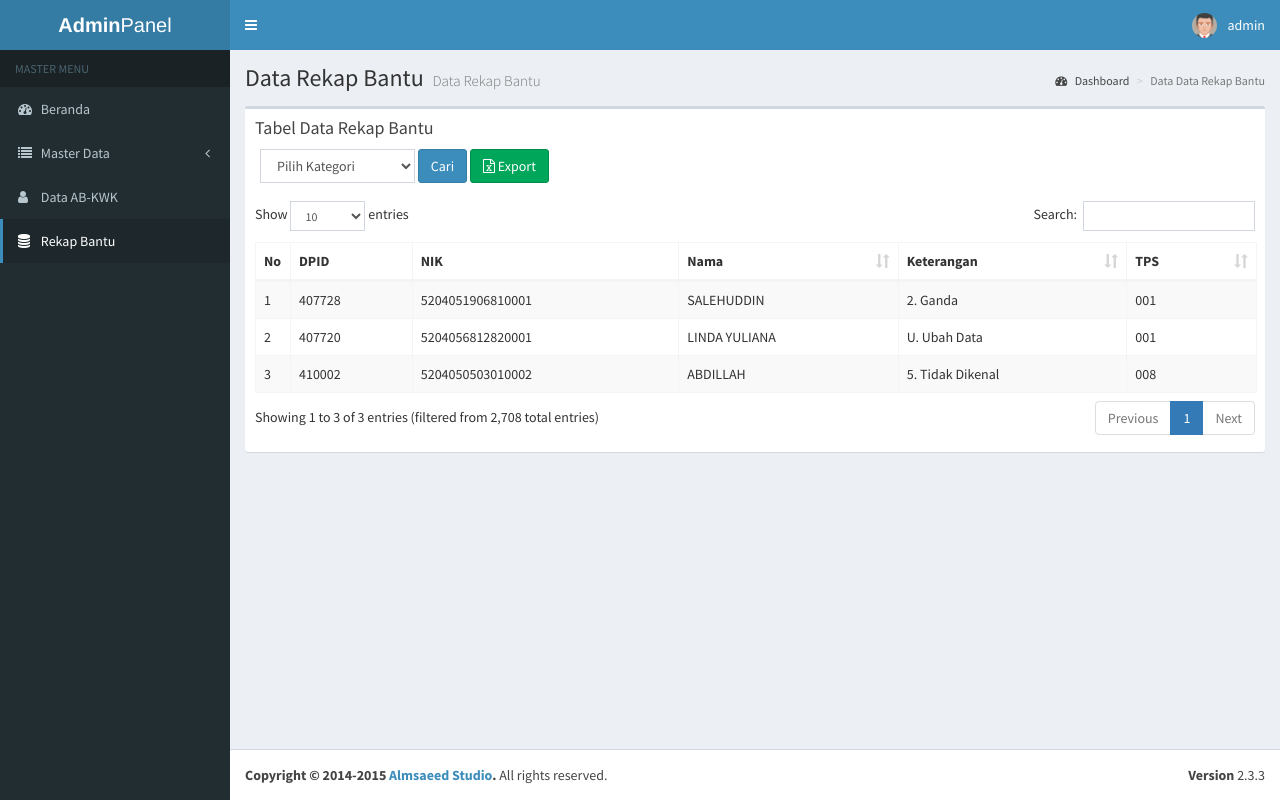
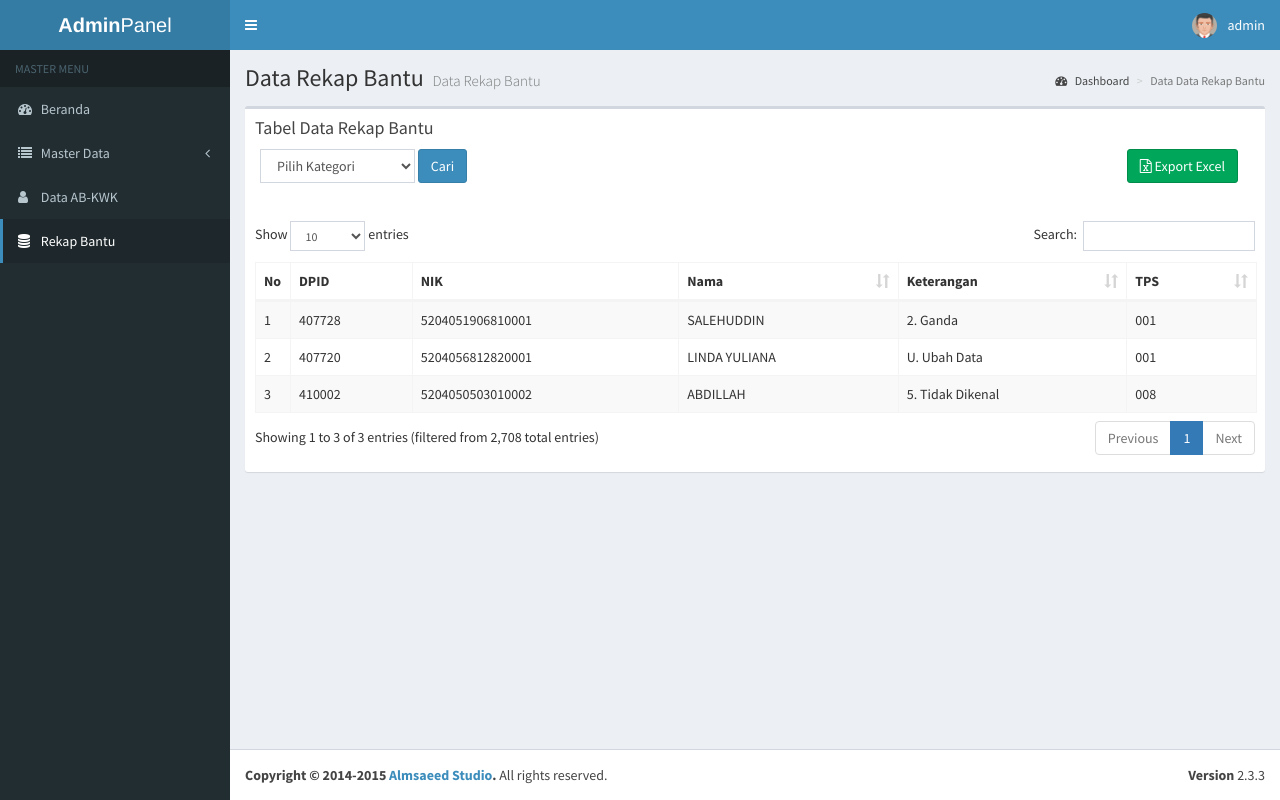
Before and after one commit to erwinmardinata/kpu, a CodeIgniter app: page /phpmail/index.php/Tms in a window 1280 px wide. Run offline with CodeIgniter, Linux system fonts and the light colour scheme; a user stored in the database is signed in; data comes from the database, SQL or seed files in the repository; some libraries are stand-ins or nearby versions; some web fonts are replaced.

Commit message:
update laporan
laporan excel untuk yang sudah dimodifikasi

```diff
--- a/application/modules/Tms/controllers/Tms.php
+++ b/application/modules/Tms/controllers/Tms.php
@@ -346,4 +346,246 @@ class Tms extends Back_controller {
 
 	}
 
+
+	function excel() {
+		// Load plugin PHPExcel nya
+		include APPPATH.'libraries/PHPExcel/PHPExcel.php';
+
+		// Panggil class PHPExcel nya
+		$excel = new PHPExcel();
+
+		// Settingan awal fil excel
+		$excel->getProperties()->setCreator('Somad Teknologi')
+					 ->setLastModifiedBy('Somad Teknologi')
+					 ->setTitle("Jagung")
+					 ->setSubject("Jagung")
+					 ->setDescription("Laporan Jagung")
+					 ->setKeywords("Krabat Sumbawa");
+		//mengatur background
+		$backgroound = array(
+		  'fill' => array(
+			'type' => PHPExcel_Style_Fill::FILL_SOLID,
+			'color' => array(
+			  'rgb' => '99FFFF'
+			)
+		  ),
+		  'font' => array('bold' => true), // Set font nya jadi bold
+		  'alignment' => array(
+			'horizontal' => PHPExcel_Style_Alignment::HORIZONTAL_CENTER, // Set text jadi ditengah secara horizontal (center)
+			'vertical' => PHPExcel_Style_Alignment::VERTICAL_CENTER // Set text jadi di tengah secara vertical (middle)
+		  ),
+		  'borders' => array(
+			'top' => array('style'  => PHPExcel_Style_Border::BORDER_THIN), // Set border top dengan garis tipis
+			'right' => array('style'  => PHPExcel_Style_Border::BORDER_THIN),  // Set border right dengan garis tipis
+			'bottom' => array('style'  => PHPExcel_Style_Border::BORDER_THIN), // Set border bottom dengan garis tipis
+			'left' => array('style'  => PHPExcel_Style_Border::BORDER_THIN) // Set border left dengan garis tipis
+		  )
+		);
+
+		// Buat sebuah variabel untuk menampung pengaturan style dari header tabel
+		$style_col = array(
+		  'font' => array('bold' => true), // Set font nya jadi bold
+		  'alignment' => array(
+			'horizontal' => PHPExcel_Style_Alignment::HORIZONTAL_CENTER, // Set text jadi ditengah secara horizontal (center)
+			'vertical' => PHPExcel_Style_Alignment::VERTICAL_CENTER // Set text jadi di tengah secara vertical (middle)
+		  ),
+		  'borders' => array(
+			'top' => array('style'  => PHPExcel_Style_Border::BORDER_THIN), // Set border top dengan garis tipis
+			'right' => array('style'  => PHPExcel_Style_Border::BORDER_THIN),  // Set border right dengan garis tipis
+			'bottom' => array('style'  => PHPExcel_Style_Border::BORDER_THIN), // Set border bottom dengan garis tipis
+			'left' => array('style'  => PHPExcel_Style_Border::BORDER_THIN) // Set border left dengan garis tipis
+		  )
+		);
+
+		// Buat sebuah variabel untuk menampung pengaturan style dari isi tabel
+		$style_row = array(
+		  'alignment' => array(
+			'vertical' => PHPExcel_Style_Alignment::VERTICAL_CENTER, // Set text jadi di tengah secara vertical (middle)
+			'wrap' => true
+		  ),
+		  'borders' => array(
+			'top' => array('style'  => PHPExcel_Style_Border::BORDER_THIN), // Set border top dengan garis tipis
+			'right' => array('style'  => PHPExcel_Style_Border::BORDER_THIN),  // Set border right dengan garis tipis
+			'bottom' => array('style'  => PHPExcel_Style_Border::BORDER_THIN), // Set border bottom dengan garis tipis
+			'left' => array('style'  => PHPExcel_Style_Border::BORDER_THIN) // Set border left dengan garis tipis
+		  )
+		);
+
+		$excel->setActiveSheetIndex(0)->setCellValue('A1', "LAPORAN PEMBELIAN"); // Set kolom A1 dengan tulisan "DATA SISWA"
+		$excel->getActiveSheet()->mergeCells('A1:I1'); // Set Merge Cell pada kolom A1 sampai E1
+		$excel->getActiveSheet()->getStyle('A1')->getFont()->setBold(TRUE); // Set bold kolom A1
+		$excel->getActiveSheet()->getStyle('A1')->getFont()->setSize(15); // Set font size 15 untuk kolom A1
+		$excel->getActiveSheet()->getStyle('A1')->getAlignment()->setHorizontal(PHPExcel_Style_Alignment::HORIZONTAL_CENTER); // Set text center untuk kolom A1
+
+		// Buat header tabel nya pada baris ke 3
+		$excel->setActiveSheetIndex(0)->setCellValue('A3', "No"); // Set kolom A3 dengan tulisan "NO"
+		$excel->setActiveSheetIndex(0)->setCellValue('B3', "DPID"); // Set kolom B3 dengan tulisan "NIS"
+		$excel->setActiveSheetIndex(0)->setCellValue('C3', "KK"); // Set kolom C3 dengan tulisan "NAMA"
+		$excel->setActiveSheetIndex(0)->setCellValue('D3', "NIK"); // Set kolom D3 dengan tulisan "JENIS KELAMIN"
+		$excel->setActiveSheetIndex(0)->setCellValue('E3', "TEMPAT LAHIR"); // Set kolom E3 dengan tulisan "ALAMAT"
+		$excel->setActiveSheetIndex(0)->setCellValue('F3', "TANGGAL LAHIR"); // Set kolom E3 dengan tulisan "ALAMAT"
+		$excel->setActiveSheetIndex(0)->setCellValue('G3', "STATUS KAWIN"); // Set kolom E3 dengan tulisan "ALAMAT"
+		$excel->setActiveSheetIndex(0)->setCellValue('H3', "JENIS KELAMIN"); // Set kolom E3 dengan tulisan "ALAMAT"
+		$excel->setActiveSheetIndex(0)->setCellValue('I3', "DUKUH"); // Set kolom E3 dengan tulisan "ALAMAT"
+		$excel->setActiveSheetIndex(0)->setCellValue('J3', "RT"); // Set kolom E3 dengan tulisan "ALAMAT"
+		$excel->setActiveSheetIndex(0)->setCellValue('K3', "RW"); // Set kolom E3 dengan tulisan "ALAMAT"
+		$excel->setActiveSheetIndex(0)->setCellValue('L3', "DISABILITAS"); // Set kolom E3 dengan tulisan "ALAMAT"
+		$excel->setActiveSheetIndex(0)->setCellValue('M3', "KETERANGAN"); // Set kolom E3 dengan tulisan "ALAMAT"
+		$excel->setActiveSheetIndex(0)->setCellValue('N3', "SUMBER DATA"); // Set kolom E3 dengan tulisan "ALAMAT"
+		$excel->setActiveSheetIndex(0)->setCellValue('O3', "TPS"); // Set kolom E3 dengan tulisan "ALAMAT"
+		$excel->setActiveSheetIndex(0)->setCellValue('P3', "TPS"); // Set kolom E3 dengan tulisan "ALAMAT"
+
+		// Apply style header yang telah kita buat tadi ke masing-masing kolom header
+		$excel->getActiveSheet()->getStyle('A3')->applyFromArray($style_col);
+		$excel->getActiveSheet()->getStyle('B3')->applyFromArray($style_col);
+		$excel->getActiveSheet()->getStyle('C3')->applyFromArray($style_col);
+		$excel->getActiveSheet()->getStyle('D3')->applyFromArray($style_col);
+		$excel->getActiveSheet()->getStyle('E3')->applyFromArray($style_col);
+		$excel->getActiveSheet()->getStyle('F3')->applyFromArray($style_col);
+		$excel->getActiveSheet()->getStyle('G3')->applyFromArray($style_col);
+		$excel->getActiveSheet()->getStyle('H3')->applyFromArray($style_col);
+		$excel->getActiveSheet()->getStyle('I3')->applyFromArray($style_col);
+		$excel->getActiveSheet()->getStyle('J3')->applyFromArray($style_col);
+		$excel->getActiveSheet()->getStyle('K3')->applyFromArray($style_col);
+		$excel->getActiveSheet()->getStyle('L3')->applyFromArray($style_col);
+		$excel->getActiveSheet()->getStyle('M3')->applyFromArray($style_col);
+		$excel->getActiveSheet()->getStyle('N3')->applyFromArray($style_col);
+		$excel->getActiveSheet()->getStyle('O3')->applyFromArray($style_col);
+		$excel->getActiveSheet()->getStyle('P3')->applyFromArray($style_col);
+
+		// Buat header tabel nya pada baris ke 4
+		$excel->setActiveSheetIndex(0)->setCellValue('A4', "1"); // Set kolom A3 dengan tulisan "NO"
+		$excel->setActiveSheetIndex(0)->setCellValue('B4', "2"); // Set kolom B3 dengan tulisan "NIS"
+		$excel->setActiveSheetIndex(0)->setCellValue('C4', "3"); // Set kolom C3 dengan tulisan "NAMA"
+		$excel->setActiveSheetIndex(0)->setCellValue('D4', "4"); // Set kolom D3 dengan tulisan "JENIS KELAMIN"
+		$excel->setActiveSheetIndex(0)->setCellValue('E4', "5"); // Set kolom E3 dengan tulisan "ALAMAT"
+		$excel->setActiveSheetIndex(0)->setCellValue('F4', "6"); // Set kolom E3 dengan tulisan "ALAMAT"
+		$excel->setActiveSheetIndex(0)->setCellValue('G4', "7"); // Set kolom E3 dengan tulisan "ALAMAT"
+		$excel->setActiveSheetIndex(0)->setCellValue('H4', "8"); // Set kolom E3 dengan tulisan "ALAMAT"
+		$excel->setActiveSheetIndex(0)->setCellValue('I4', "9"); // Set kolom E3 dengan tulisan "ALAMAT"
+		$excel->setActiveSheetIndex(0)->setCellValue('J4', "10"); // Set kolom E3 dengan tulisan "ALAMAT"
+		$excel->setActiveSheetIndex(0)->setCellValue('K4', "11"); // Set kolom E3 dengan tulisan "ALAMAT"
+		$excel->setActiveSheetIndex(0)->setCellValue('L4', "12"); // Set kolom E3 dengan tulisan "ALAMAT"
+		$excel->setActiveSheetIndex(0)->setCellValue('M4', "13"); // Set kolom E3 dengan tulisan "ALAMAT"
+		$excel->setActiveSheetIndex(0)->setCellValue('N4', "14"); // Set kolom E3 dengan tulisan "ALAMAT"
+		$excel->setActiveSheetIndex(0)->setCellValue('O4', "15"); // Set kolom E3 dengan tulisan "ALAMAT"
+		$excel->setActiveSheetIndex(0)->setCellValue('P4', "15"); // Set kolom E3 dengan tulisan "ALAMAT"
+
+		// Apply style header yang telah kita buat tadi ke masing-masing kolom header
+		$excel->getActiveSheet()->getStyle('A4')->applyFromArray($backgroound);
+		$excel->getActiveSheet()->getStyle('B4')->applyFromArray($backgroound);
+		$excel->getActiveSheet()->getStyle('C4')->applyFromArray($backgroound);
+		$excel->getActiveSheet()->getStyle('D4')->applyFromArray($backgroound);
+		$excel->getActiveSheet()->getStyle('E4')->applyFromArray($backgroound);
+		$excel->getActiveSheet()->getStyle('F4')->applyFromArray($backgroound);
+		$excel->getActiveSheet()->getStyle('G4')->applyFromArray($backgroound);
+		$excel->getActiveSheet()->getStyle('H4')->applyFromArray($backgroound);
+		$excel->getActiveSheet()->getStyle('I4')->applyFromArray($backgroound);
+		$excel->getActiveSheet()->getStyle('J4')->applyFromArray($backgroound);
+		$excel->getActiveSheet()->getStyle('K4')->applyFromArray($backgroound);
+		$excel->getActiveSheet()->getStyle('L4')->applyFromArray($backgroound);
+		$excel->getActiveSheet()->getStyle('M4')->applyFromArray($backgroound);
+		$excel->getActiveSheet()->getStyle('N4')->applyFromArray($backgroound);
+		$excel->getActiveSheet()->getStyle('O4')->applyFromArray($backgroound);
+		$excel->getActiveSheet()->getStyle('P4')->applyFromArray($backgroound);
+
+		// if(isset($get['pemohon'])) {
+		//   $data = $this->get_data_pemohon($get['pemohon'], $get['tanggal1'], $get['tanggal2']);
+		// }
+		// if(isset($get['komoditas'])) {
+		//   $data = $this->get_data_komoditas($get['komoditas'], $get['tanggal1'], $get['tanggal2']);
+		// }
+
+		// echo json_encode($data);exit;
+
+		$no = 1; // Untuk penomoran tabel, di awal set dengan 1
+		$numrow = 5; // Set baris pertama untuk isi tabel adalah baris ke 4
+		$data = $this->mdl->get_data_modif();
+		// echo json_encode($data);exit;
+		foreach($data as $row){ // Lakukan looping pada variabel siswa
+			$tps = $this->db->where('id', $row->tps)->get('tps')->row();
+
+
+		  $excel->setActiveSheetIndex(0)->setCellValue('A'.$numrow, $no);
+		  $excel->setActiveSheetIndex(0)->setCellValue('B'.$numrow, $row->dpid);
+		  $excel->setActiveSheetIndex(0)->setCellValue('C'.$numrow, $row->kk,PHPExcel_Cell_DataType::TYPE_STRING);
+		  $excel->setActiveSheetIndex(0)->setCellValue('D'.$numrow, $row->nik,PHPExcel_Cell_DataType::TYPE_STRING);
+		  $excel->setActiveSheetIndex(0)->setCellValue('E'.$numrow, $row->tempat_lahir);
+		  $excel->setActiveSheetIndex(0)->setCellValue('F'.$numrow, $row->tanggal_lahir);
+		  $excel->setActiveSheetIndex(0)->setCellValue('G'.$numrow, $row->status_kawin);
+		  $excel->setActiveSheetIndex(0)->setCellValue('H'.$numrow, $row->jenis_kelamin);
+		  $excel->setActiveSheetIndex(0)->setCellValue('I'.$numrow, $row->dukuh);
+		  $excel->setActiveSheetIndex(0)->setCellValue('J'.$numrow, $row->rt);
+		  $excel->setActiveSheetIndex(0)->setCellValue('K'.$numrow, $row->rw);
+		  $excel->setActiveSheetIndex(0)->setCellValue('L'.$numrow, $row->disabilitas);
+		  $excel->setActiveSheetIndex(0)->setCellValue('M'.$numrow, $row->status_rekam);
+		  $excel->setActiveSheetIndex(0)->setCellValue('N'.$numrow, $row->keterangan);
+		  $excel->setActiveSheetIndex(0)->setCellValue('O'.$numrow, $row->sumber_data);
+		  $excel->setActiveSheetIndex(0)->setCellValue('P'.$numrow, $tps->nama);
+
+		  // Apply style row yang telah kita buat tadi ke masing-masing baris (isi tabel)
+		  $excel->getActiveSheet()->getStyle('A'.$numrow)->applyFromArray($style_row);
+		  $excel->getActiveSheet()->getStyle('B'.$numrow)->applyFromArray($style_row);
+		  $excel->getActiveSheet()->getStyle('C'.$numrow)->applyFromArray($style_row);
+		  $excel->getActiveSheet()->getStyle('D'.$numrow)->applyFromArray($style_row);
+		  $excel->getActiveSheet()->getStyle('E'.$numrow)->applyFromArray($style_row);
+		  $excel->getActiveSheet()->getStyle('F'.$numrow)->applyFromArray($style_row);
+		  $excel->getActiveSheet()->getStyle('G'.$numrow)->applyFromArray($style_row);
+		  $excel->getActiveSheet()->getStyle('H'.$numrow)->applyFromArray($style_row);
+		  $excel->getActiveSheet()->getStyle('I'.$numrow)->applyFromArray($style_row);
+		  $excel->getActiveSheet()->getStyle('J'.$numrow)->applyFromArray($style_row);
+		  $excel->getActiveSheet()->getStyle('K'.$numrow)->applyFromArray($style_row);
+		  $excel->getActiveSheet()->getStyle('L'.$numrow)->applyFromArray($style_row);
+		  $excel->getActiveSheet()->getStyle('M'.$numrow)->applyFromArray($style_row);
+		  $excel->getActiveSheet()->getStyle('N'.$numrow)->applyFromArray($style_row);
+		  $excel->getActiveSheet()->getStyle('O'.$numrow)->applyFromArray($style_row);
+		  $excel->getActiveSheet()->getStyle('P'.$numrow)->applyFromArray($style_row);
+
+
+		  $excel->getActiveSheet()->setCellValueExplicit('C'.$numrow, $row->kk, PHPExcel_Cell_DataType::TYPE_STRING);
+		  $excel->getActiveSheet()->setCellValueExplicit('D'.$numrow, $row->nik, PHPExcel_Cell_DataType::TYPE_STRING);
+
+
+		  $no++; // Tambah 1 setiap kali looping
+		  $numrow++; // Tambah 1 setiap kali looping
+
+		}
+
+		// Set width kolom
+		$excel->getActiveSheet()->getColumnDimension('A')->setWidth(5); // Set width kolom A
+		$excel->getActiveSheet()->getColumnDimension('B')->setWidth(30); // Set width kolom B
+		$excel->getActiveSheet()->getColumnDimension('C')->setWidth(30); // Set width kolom C
+		$excel->getActiveSheet()->getColumnDimension('D')->setWidth(15); // Set width kolom D
+		$excel->getActiveSheet()->getColumnDimension('E')->setWidth(15); // Set width kolom E
+		$excel->getActiveSheet()->getColumnDimension('F')->setWidth(15); // Set width kolom E
+		$excel->getActiveSheet()->getColumnDimension('G')->setWidth(15); // Set width kolom E
+		$excel->getActiveSheet()->getColumnDimension('H')->setWidth(15); // Set width kolom E
+		$excel->getActiveSheet()->getColumnDimension('I')->setWidth(15); // Set width kolom E
+		$excel->getActiveSheet()->getColumnDimension('J')->setWidth(15); // Set width kolom E
+		$excel->getActiveSheet()->getColumnDimension('K')->setWidth(15); // Set width kolom E
+		$excel->getActiveSheet()->getColumnDimension('L')->setWidth(15); // Set width kolom E
+		$excel->getActiveSheet()->getColumnDimension('M')->setWidth(15); // Set width kolom E
+		$excel->getActiveSheet()->getColumnDimension('N')->setWidth(15); // Set width kolom E
+		$excel->getActiveSheet()->getColumnDimension('O')->setWidth(15); // Set width kolom E
+		$excel->getActiveSheet()->getColumnDimension('P')->setWidth(15); // Set width kolom E
+
+		// Set height semua kolom menjadi auto (mengikuti height isi dari kolommnya, jadi otomatis)
+		$excel->getActiveSheet()->getDefaultRowDimension()->setRowHeight(-1);
+
+		// Set orientasi kertas jadi LANDSCAPE
+		$excel->getActiveSheet()->getPageSetup()->setOrientation(PHPExcel_Worksheet_PageSetup::ORIENTATION_LANDSCAPE);
+
+		// Set judul file excel nya
+		$excel->getActiveSheet(0)->setTitle("Laporan Prasarana");
+		$excel->setActiveSheetIndex(0);
+
+		// Proses file excel
+		header('Content-Type: application/vnd.openxmlformats-officedocument.spreadsheetml.sheet');
+		header('Content-Disposition: attachment; filename="Laporan Pembelian Jagung.xlsx"'); // Set nama file excel nya
+		header('Cache-Control: max-age=0');
+
+		$write = PHPExcel_IOFactory::createWriter($excel, 'Excel2007');
+		$write->save('php://output');
+		}
+
 }
--- a/application/modules/Tms/models/Mtms.php
+++ b/application/modules/Tms/models/Mtms.php
@@ -4,6 +4,12 @@ class Mtms extends CI_Model {
 
 	function get_data() {
 		$this->db->order_by('id', 'ASC');
+		return $this->db->get('ab_kwk')->result();
+	}
+
+
+	function get_data_modif() {
+		$this->db->order_by('id', 'ASC')->where("keterangan != ", "");
 		return $this->db->get('ab_kwk')->result();
 	}
 
@@ -42,32 +48,34 @@ class Mtms extends CI_Model {
 				 		->from("ab_kwk");
 			 if($kat == 0) {
 				 $this->db->where("keterangan !=", 0)
-				 					->or_where("keterangan !=", NULL);
+				 					->or_where("keterangan !=", "");
 			 }
-			 if($kat == 1) {
+			 else if($kat == 1) {
 				 $this->db->where("keterangan >=", 1)
 				 					->where("keterangan <=", 10);
 			 }
-			 if($kat == 2) {
+			 else if($kat == 2) {
 				 $this->db->where("keterangan", "U");
 			 }
-			 if($kat == 3) {
+			 else if($kat == 3) {
 				 $this->db->where("keterangan", "BB")
 				 					->or_where("keterangan", "B");
 			 }
-			 if(isset($_POST["search"]["value"]))
-			 {
-						$this->db->like("nama", $_POST["search"]["value"]);
-						// $this->db->or_like("jabatan", $_POST["search"]["value"]);
-			 }
-			 if(isset($_POST["order"]))
-			 {
-						$this->db->order_by($_POST['order']['0']['column'], $_POST['order']['0']['dir']);
-			 }
-			 else
-			 {
-						$this->db->order_by('tps', 'ASC');
-			 }
+
+			//  if(isset($_POST["search"]["value"]))
+			//  {
+			// 			$this->db->like("nama", $_POST["search"]["value"]);
+			// 			// $this->db->or_like("jabatan", $_POST["search"]["value"]);
+			//  }
+
+			//  if(isset($_POST["order"]))
+			//  {
+			// 			$this->db->order_by($_POST['order']['0']['column'], $_POST['order']['0']['dir']);
+			//  }
+			//  else
+			//  {
+			// 			$this->db->order_by('tps', 'ASC');
+			//  }
 	}
 
 	function make_datatables($kat){
--- a/application/modules/Tms/views/list.php
+++ b/application/modules/Tms/views/list.php
@@ -38,7 +38,9 @@
           </select>
         </div>
         <button type="submit" class="btn btn-primary">Cari</button>
-        <button type="submit" class="btn btn-success"><i class="fa fa-file-excel-o" aria-hidden="true"></i> Export</button>
+        <a href="<?php echo site_url($url.'/excel'); ?>" class="btn btn-success" style="float: right;margin-right: 12px;"><i class="fa fa-file-excel-o" aria-hidden="true"></i> Export Excel</a><br><br>
+
+        <!-- <button type="submit" class="btn btn-success"><i class="fa fa-file-excel-o" aria-hidden="true"></i> Export</button> -->
       </form>
 		</div>
 		<div class="col-md-12">
```
